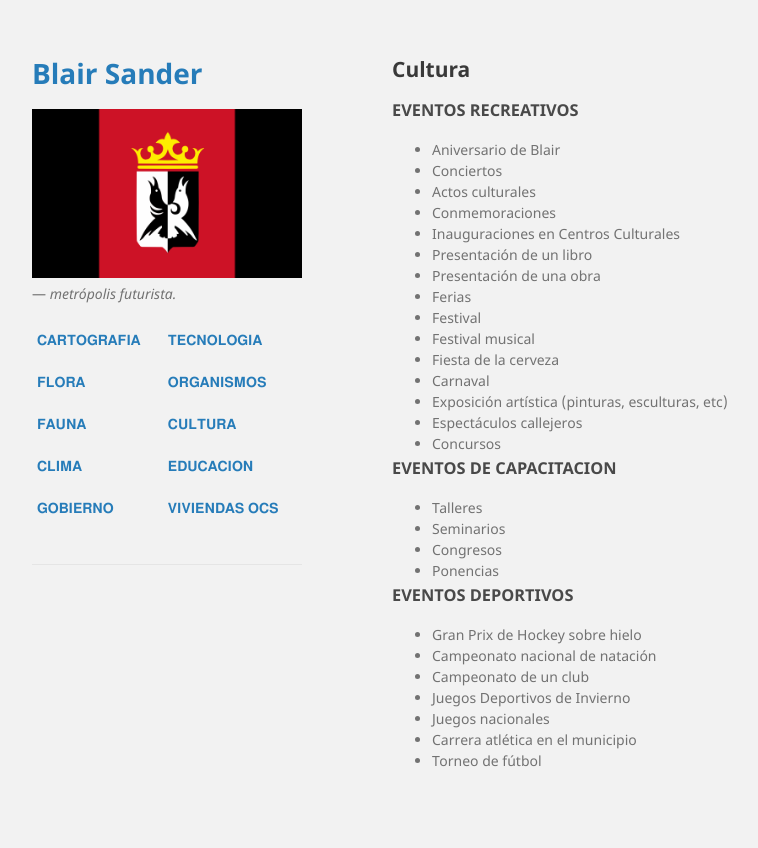
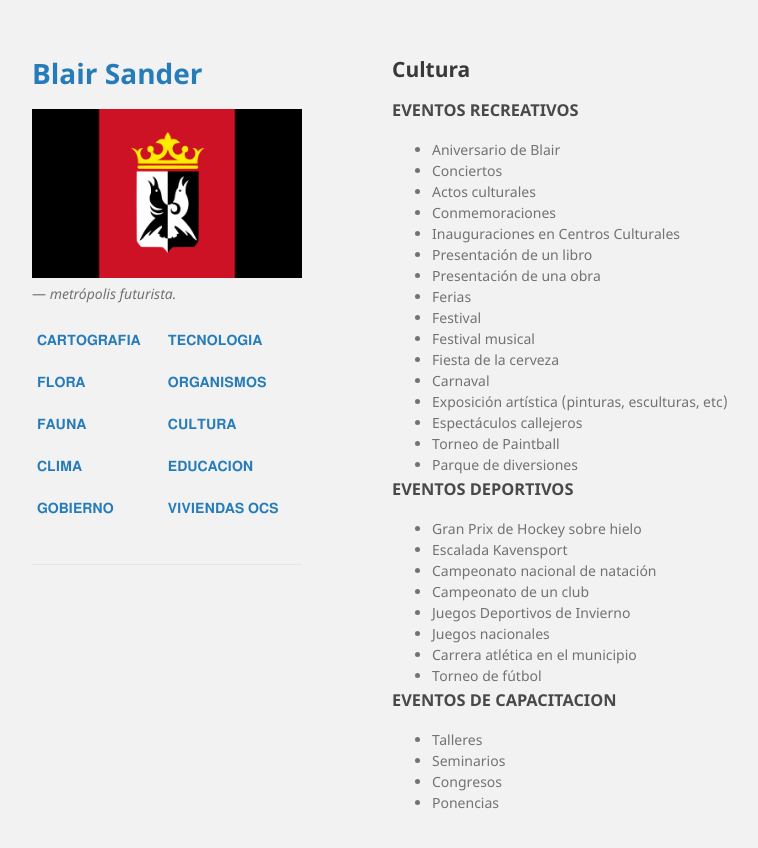
Before and after one commit to BlairSander/ciudad, a Jekyll site: the page built from cultura.md, in a window 1280 px wide. Shown: the top 848 px of the page, without its empty margins (178-936 px from the left). Built offline with Jekyll 4.4.1, drawn with Linux system fonts in a browser that asks for light colours.

Commit message:
Update cultura.md

```diff
--- a/cultura.md
+++ b/cultura.md
@@ -20,21 +20,23 @@ layout: default
 - Carnaval
 - Exposición artística (pinturas, esculturas, etc)
 - Espectáculos callejeros
-- Concursos
+- Torneo de Paintball
+- Parque de diversiones
+<br>
+<h3> EVENTOS DEPORTIVOS</h3>
 
+- Gran Prix de Hockey sobre hielo
+- Escalada Kavensport
+- Campeonato nacional de natación
+- Campeonato de un club
+- Juegos Deportivos de Invierno
+- Juegos nacionales
+- Carrera atlética en el municipio
+- Torneo de fútbol
+<br>
 <h3> EVENTOS DE CAPACITACION</h3>
 
 - Talleres
 - Seminarios
 - Congresos
 - Ponencias
-
-<h3> EVENTOS DEPORTIVOS</h3>
-
-- Gran Prix de Hockey sobre hielo
-- Campeonato nacional de natación
-- Campeonato de un club
-- Juegos Deportivos de Invierno
-- Juegos nacionales
-- Carrera atlética en el municipio
-- Torneo de fútbol
```
